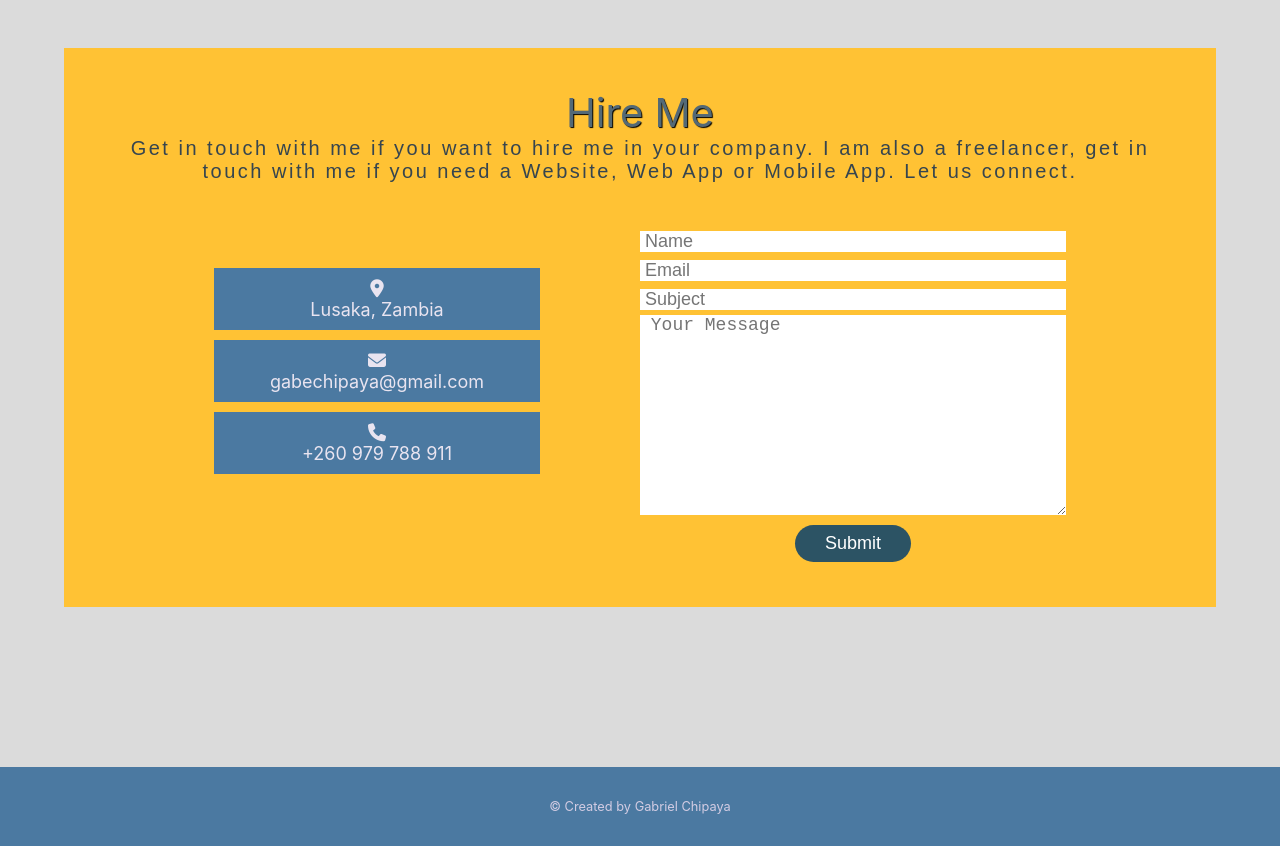
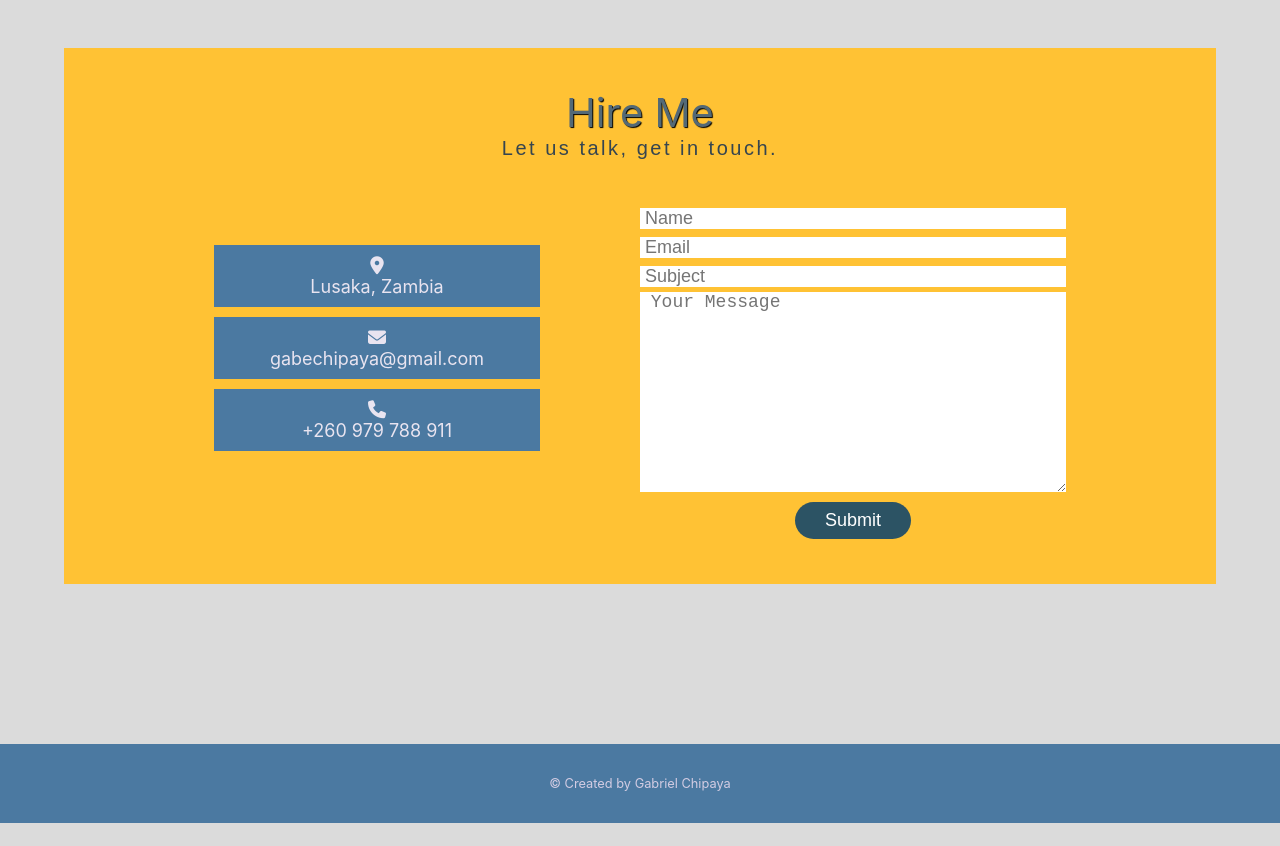
Before and after one commit to GABE400/my_Portfolio, a React (Create React App) app: page / in a window 1280 px wide. Shown: the part 2620-3466 px from the top of the page. After the commit the page ends 3443 px from the top, so only its background shows below. Built offline with nearby package versions, Linux system fonts and the light colour scheme.

Commit message:
react message

```diff
--- a/package.json
+++ b/package.json
@@ -18,7 +18,7 @@
   },
   "scripts": {
     "start": "react-scripts start",
-    "build": "react-scripts build",
+    "build": "CI='' react-scripts build",
     "test": "react-scripts test",
     "eject": "react-scripts eject"
   },
--- a/src/components/Contact/Contact.js
+++ b/src/components/Contact/Contact.js
@@ -8,11 +8,7 @@ const Contact = () => {
     <section className='contact' id='contact'>
       <div className='contact-box'>
         <p className='title'>Hire Me</p>
-        <p className='text'>
-          Get in touch with me if you want to hire me in your company. I am also
-          a freelancer, get in touch with me if you need a Website, Web App or
-          Mobile App. Let us connect.
-        </p>
+        <p className='text'>Let us talk, get in touch.</p>
         <div className='container-contact'>
           <div className='info'>
             <div className='location'>
```
